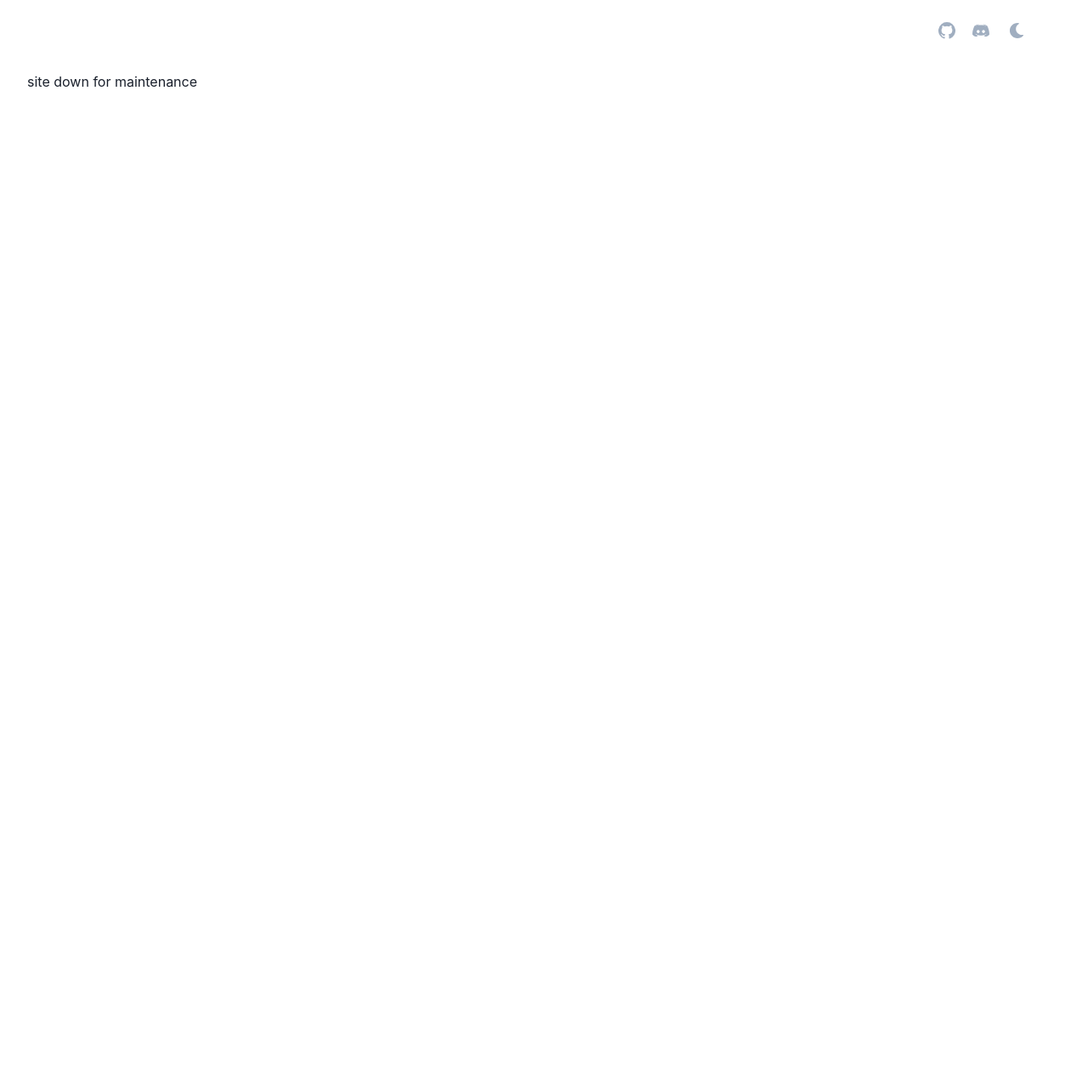
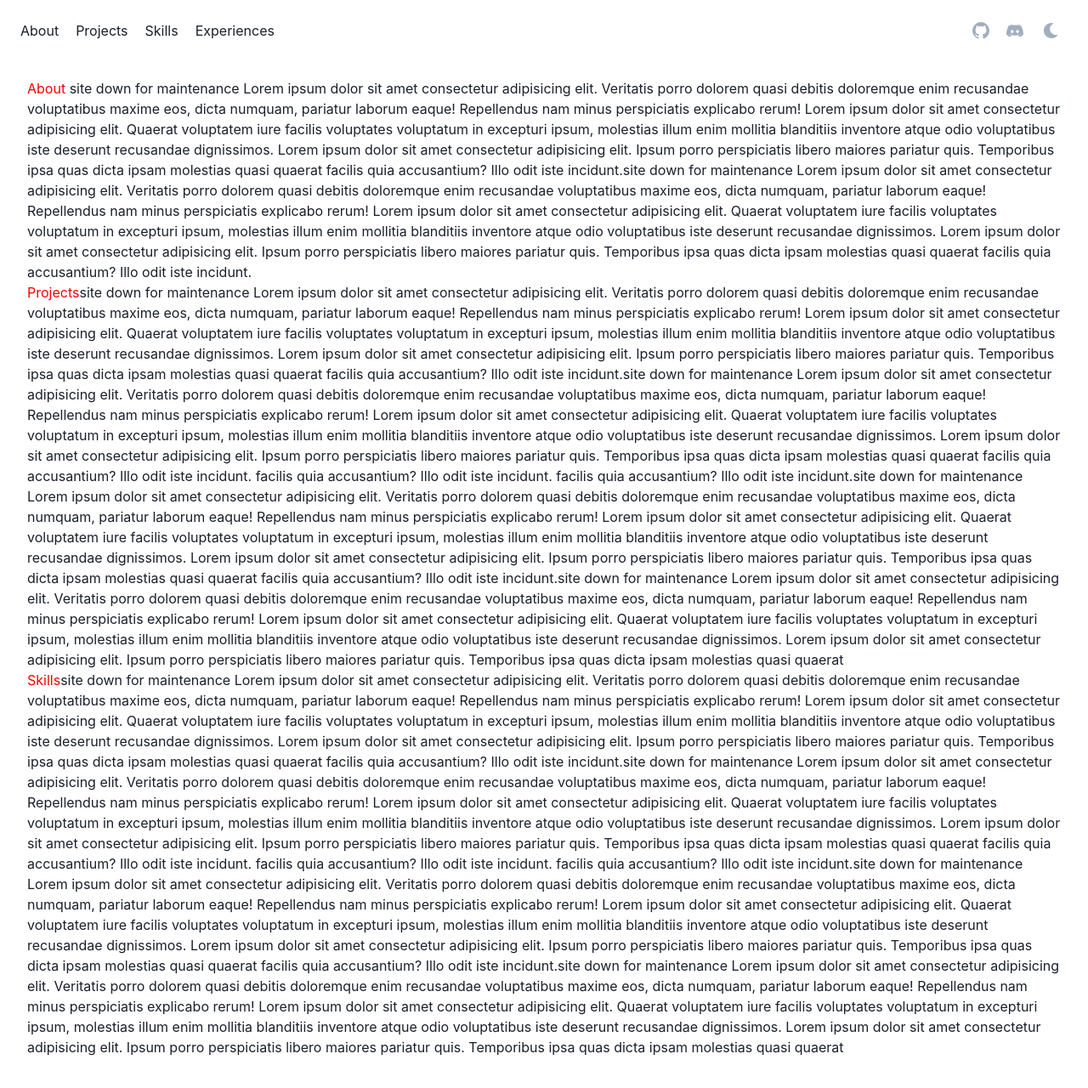
Before and after one commit to anoopkcn/anoopkcn, a React (Create React App) app: page / in a window 1280 px wide. Shown: the top 1280 px of the page at 85% size. Before the commit the page ends 800 px from the top, so only its background shows below. Built offline with nearby package versions, Linux system fonts and the light colour scheme.

Commit message:
Template with pseudo content

```diff
--- a/src/App.css
+++ b/src/App.css
@@ -1 +1,7 @@
 @import-normalize;
+html {
+    scroll-padding-top: 4.6rem; /* height of sticky header */
+  }
+.is-current-page{
+    color: blue;
+}
--- a/src/App.js
+++ b/src/App.js
@@ -2,14 +2,21 @@ import './App.css';
 import Header from './components/header'
 import About from './components/about'
 import Container from './components/container';
+import Skills from './components/skills';
+import Projects from './components/projects';
+import { VStack } from '@chakra-ui/layout';
 
 function App() {
   return (
     <div className="App">
+      <VStack>
       <Header></Header>
       <Container>
         <About></About>
+        <Projects></Projects>
+        <Skills></Skills>
       </Container>
+      </VStack>
     </div>
   );
 }
--- a/src/components/about.jsx
+++ b/src/components/about.jsx
@@ -1,11 +1,32 @@
-import React from 'react';
+import { Box } from "@chakra-ui/layout";
+import React from "react";
 
 function About(props) {
   return (
-    <div>
-      site down for maintenance
-    </div>
-  )
+    <Box id ="about">
+      <span style={{color:"red"}}>About</span> site down for maintenance Lorem ipsum dolor sit amet consectetur
+      adipisicing elit. Veritatis porro dolorem quasi debitis doloremque enim
+      recusandae voluptatibus maxime eos, dicta numquam, pariatur laborum eaque!
+      Repellendus nam minus perspiciatis explicabo rerum! Lorem ipsum dolor sit
+      amet consectetur adipisicing elit. Quaerat voluptatem iure facilis
+      voluptates voluptatum in excepturi ipsum, molestias illum enim mollitia
+      blanditiis inventore atque odio voluptatibus iste deserunt recusandae
+      dignissimos. Lorem ipsum dolor sit amet consectetur adipisicing elit.
+      Ipsum porro perspiciatis libero maiores pariatur quis. Temporibus ipsa
+      quas dicta ipsam molestias quasi quaerat facilis quia accusantium? Illo
+      odit iste incidunt.site down for maintenance Lorem ipsum dolor sit amet
+      consectetur adipisicing elit. Veritatis porro dolorem quasi debitis
+      doloremque enim recusandae voluptatibus maxime eos, dicta numquam,
+      pariatur laborum eaque! Repellendus nam minus perspiciatis explicabo
+      rerum! Lorem ipsum dolor sit amet consectetur adipisicing elit. Quaerat
+      voluptatem iure facilis voluptates voluptatum in excepturi ipsum,
+      molestias illum enim mollitia blanditiis inventore atque odio voluptatibus
+      iste deserunt recusandae dignissimos. Lorem ipsum dolor sit amet
+      consectetur adipisicing elit. Ipsum porro perspiciatis libero maiores
+      pariatur quis. Temporibus ipsa quas dicta ipsam molestias quasi quaerat
+      facilis quia accusantium? Illo odit iste incidunt.
+    </Box>
+  );
 }
 
 export default About;
--- a/src/components/elements.jsx
+++ b/src/components/elements.jsx
@@ -1,7 +1,10 @@
-import { useColorMode, useColorModeValue } from "@chakra-ui/react";
+import { Link, useColorMode, useColorModeValue } from "@chakra-ui/react";
 import { IconButton } from "@chakra-ui/react";
 import { FaMoon, FaSun } from "react-icons/fa"
+import React from "react"
+import { Box, Text } from "@chakra-ui/react"
 
+// Switch between dark and light mode
 export function AccentSwitch() {
   const { toggleColorMode } = useColorMode();
   const SwitchIcon = useColorModeValue(FaMoon, FaSun)
@@ -16,3 +19,25 @@ export function AccentSwitch() {
     </header>
   );
 }
+
+// Logo  component
+export function Logo(props) {
+  return (
+    <Box {...props}>
+      <Text fontSize="lg" fontWeight="bold">
+        Logo
+      </Text>
+    </Box>
+  )
+}
+
+export const MenuItem = ({ children, to = "/", ...rest }) => {
+
+  return (
+    <Link href={to}>
+      <Text display="block" {...rest}>
+        {children}
+      </Text>
+    </Link>
+  )
+}
--- a/src/components/header.jsx
+++ b/src/components/header.jsx
@@ -7,11 +7,12 @@ import {
   Link,
   useColorMode,
   useColorModeValue,
-  } from "@chakra-ui/react"
-  import siteConfig from "../configs/site-config"
-  import { useViewportScroll } from "framer-motion"
-  import React from "react"
-  import { FaMoon, FaSun } from "react-icons/fa"
+} from "@chakra-ui/react";
+import siteConfig from "../configs/site-config";
+import { useViewportScroll } from "framer-motion";
+import React from "react";
+import { FaMoon, FaSun } from "react-icons/fa";
+import { MenuItem } from "./elements";
 
 const DiscordIcon = (props) => (
   <svg viewBox="0 0 146 146" {...props}>
@@ -21,7 +22,7 @@ import {
       fillRule="nonzero"
     />
   </svg>
-  )
+);
 
 const GithubIcon = (props) => (
   <svg viewBox="0 0 20 20" {...props}>
@@ -30,17 +31,23 @@ import {
       d="M10 0a10 10 0 0 0-3.16 19.49c.5.1.68-.22.68-.48l-.01-1.7c-2.78.6-3.37-1.34-3.37-1.34-.46-1.16-1.11-1.47-1.11-1.47-.9-.62.07-.6.07-.6 1 .07 1.53 1.03 1.53 1.03.9 1.52 2.34 1.08 2.91.83.1-.65.35-1.09.63-1.34-2.22-.25-4.55-1.11-4.55-4.94 0-1.1.39-1.99 1.03-2.69a3.6 3.6 0 0 1 .1-2.64s.84-.27 2.75 1.02a9.58 9.58 0 0 1 5 0c1.91-1.3 2.75-1.02 2.75-1.02.55 1.37.2 2.4.1 2.64.64.7 1.03 1.6 1.03 2.69 0 3.84-2.34 4.68-4.57 4.93.36.31.68.92.68 1.85l-.01 2.75c0 .26.18.58.69.48A10 10 0 0 0 10 0"
     />
   </svg>
-  )
-
+);
 
 function HeaderContent() {
-    const { toggleColorMode: toggleMode } = useColorMode()
-    const text = useColorModeValue("dark", "light")
-    const SwitchIcon = useColorModeValue(FaMoon, FaSun)
+  const { toggleColorMode: toggleMode } = useColorMode();
+  const text = useColorModeValue("dark", "light");
+  const SwitchIcon = useColorModeValue(FaMoon, FaSun);
+
   return (
     <>
       <Flex w="100%" h="100%" px="6" align="center" justify="space-between">
         <Flex align="center">
+          <HStack spacing = "5" display={{ base: "none", md: "flex" }}>
+            <MenuItem to="/#about">About</MenuItem>
+            <MenuItem to="/#projects">Projects</MenuItem>
+            <MenuItem to="/#skills">Skills</MenuItem>
+            <MenuItem to="/#">Experiences</MenuItem>
+          </HStack>
         </Flex>
 
         <Flex
@@ -89,19 +96,19 @@ import {
         </Flex>
       </Flex>
     </>
-    )
+  );
 }
 
 function Header(props) {
-    const bg = useColorModeValue("white", "gray.800")
-    const ref = React.useRef()
-    const [y, setY] = React.useState(0)
-    const { height = 0 } = ref.current?.getBoundingClientRect() ?? {}
+  const bg = useColorModeValue("white", "gray.800");
+  const ref = React.useRef();
+  const [y, setY] = React.useState(0);
+  const { height = 0 } = ref.current?.getBoundingClientRect() ?? {};
 
-    const { scrollY } = useViewportScroll()
+  const { scrollY } = useViewportScroll();
   React.useEffect(() => {
-      return scrollY.onChange(() => setY(scrollY.get()))
-    }, [scrollY])
+    return scrollY.onChange(() => setY(scrollY.get()));
+  }, [scrollY]);
 
   return (
     <chakra.header
@@ -117,11 +124,11 @@ import {
       width="full"
       {...props}
     >
-        <chakra.div height="4.5rem" mx="auto" maxW="1200px">
+      <chakra.div height="4.5rem" mx="auto" maxW={{ base: "xl", md: "7xl" }}>
         <HeaderContent />
       </chakra.div>
     </chakra.header>
-    )
+  );
 }
 
-  export default Header
+export default Header;
--- /dev/null
+++ b/src/components/projects.jsx
@@ -0,0 +1,53 @@
+import { Box } from "@chakra-ui/layout";
+import React from "react";
+
+function Projects(props) {
+  return (
+    <Box id ="projects">
+      <span style={{color:"red"}}>Projects</span>site down for maintenance Lorem ipsum dolor sit amet consectetur
+      adipisicing elit. Veritatis porro dolorem quasi debitis doloremque enim
+      recusandae voluptatibus maxime eos, dicta numquam, pariatur laborum eaque!
+      Repellendus nam minus perspiciatis explicabo rerum! Lorem ipsum dolor sit
+      amet consectetur adipisicing elit. Quaerat voluptatem iure facilis
+      voluptates voluptatum in excepturi ipsum, molestias illum enim mollitia
+      blanditiis inventore atque odio voluptatibus iste deserunt recusandae
+      dignissimos. Lorem ipsum dolor sit amet consectetur adipisicing elit.
+      Ipsum porro perspiciatis libero maiores pariatur quis. Temporibus ipsa
+      quas dicta ipsam molestias quasi quaerat facilis quia accusantium? Illo
+      odit iste incidunt.site down for maintenance Lorem ipsum dolor sit amet
+      consectetur adipisicing elit. Veritatis porro dolorem quasi debitis
+      doloremque enim recusandae voluptatibus maxime eos, dicta numquam,
+      pariatur laborum eaque! Repellendus nam minus perspiciatis explicabo
+      rerum! Lorem ipsum dolor sit amet consectetur adipisicing elit. Quaerat
+      voluptatem iure facilis voluptates voluptatum in excepturi ipsum,
+      molestias illum enim mollitia blanditiis inventore atque odio voluptatibus
+      iste deserunt recusandae dignissimos. Lorem ipsum dolor sit amet
+      consectetur adipisicing elit. Ipsum porro perspiciatis libero maiores
+      pariatur quis. Temporibus ipsa quas dicta ipsam molestias quasi quaerat
+      facilis quia accusantium? Illo odit iste incidunt.
+      facilis quia accusantium? Illo odit iste incidunt.
+      facilis quia accusantium? Illo odit iste incidunt.site down for maintenance Lorem ipsum dolor sit amet consectetur
+      adipisicing elit. Veritatis porro dolorem quasi debitis doloremque enim
+      recusandae voluptatibus maxime eos, dicta numquam, pariatur laborum eaque!
+      Repellendus nam minus perspiciatis explicabo rerum! Lorem ipsum dolor sit
+      amet consectetur adipisicing elit. Quaerat voluptatem iure facilis
+      voluptates voluptatum in excepturi ipsum, molestias illum enim mollitia
+      blanditiis inventore atque odio voluptatibus iste deserunt recusandae
+      dignissimos. Lorem ipsum dolor sit amet consectetur adipisicing elit.
+      Ipsum porro perspiciatis libero maiores pariatur quis. Temporibus ipsa
+      quas dicta ipsam molestias quasi quaerat facilis quia accusantium? Illo
+      odit iste incidunt.site down for maintenance Lorem ipsum dolor sit amet
+      consectetur adipisicing elit. Veritatis porro dolorem quasi debitis
+      doloremque enim recusandae voluptatibus maxime eos, dicta numquam,
+      pariatur laborum eaque! Repellendus nam minus perspiciatis explicabo
+      rerum! Lorem ipsum dolor sit amet consectetur adipisicing elit. Quaerat
+      voluptatem iure facilis voluptates voluptatum in excepturi ipsum,
+      molestias illum enim mollitia blanditiis inventore atque odio voluptatibus
+      iste deserunt recusandae dignissimos. Lorem ipsum dolor sit amet
+      consectetur adipisicing elit. Ipsum porro perspiciatis libero maiores
+      pariatur quis. Temporibus ipsa quas dicta ipsam molestias quasi quaerat
+    </Box>
+  );
+}
+
+export default Projects;
--- /dev/null
+++ b/src/components/skills.jsx
@@ -0,0 +1,53 @@
+import { Box } from "@chakra-ui/layout";
+import React from "react";
+
+function About(props) {
+  return (
+    <Box id ="skills">
+      <span style={{color:"red"}}>Skills</span>site down for maintenance Lorem ipsum dolor sit amet consectetur
+      adipisicing elit. Veritatis porro dolorem quasi debitis doloremque enim
+      recusandae voluptatibus maxime eos, dicta numquam, pariatur laborum eaque!
+      Repellendus nam minus perspiciatis explicabo rerum! Lorem ipsum dolor sit
+      amet consectetur adipisicing elit. Quaerat voluptatem iure facilis
+      voluptates voluptatum in excepturi ipsum, molestias illum enim mollitia
+      blanditiis inventore atque odio voluptatibus iste deserunt recusandae
+      dignissimos. Lorem ipsum dolor sit amet consectetur adipisicing elit.
+      Ipsum porro perspiciatis libero maiores pariatur quis. Temporibus ipsa
+      quas dicta ipsam molestias quasi quaerat facilis quia accusantium? Illo
+      odit iste incidunt.site down for maintenance Lorem ipsum dolor sit amet
+      consectetur adipisicing elit. Veritatis porro dolorem quasi debitis
+      doloremque enim recusandae voluptatibus maxime eos, dicta numquam,
+      pariatur laborum eaque! Repellendus nam minus perspiciatis explicabo
+      rerum! Lorem ipsum dolor sit amet consectetur adipisicing elit. Quaerat
+      voluptatem iure facilis voluptates voluptatum in excepturi ipsum,
+      molestias illum enim mollitia blanditiis inventore atque odio voluptatibus
+      iste deserunt recusandae dignissimos. Lorem ipsum dolor sit amet
+      consectetur adipisicing elit. Ipsum porro perspiciatis libero maiores
+      pariatur quis. Temporibus ipsa quas dicta ipsam molestias quasi quaerat
+      facilis quia accusantium? Illo odit iste incidunt.
+      facilis quia accusantium? Illo odit iste incidunt.
+      facilis quia accusantium? Illo odit iste incidunt.site down for maintenance Lorem ipsum dolor sit amet consectetur
+      adipisicing elit. Veritatis porro dolorem quasi debitis doloremque enim
+      recusandae voluptatibus maxime eos, dicta numquam, pariatur laborum eaque!
+      Repellendus nam minus perspiciatis explicabo rerum! Lorem ipsum dolor sit
+      amet consectetur adipisicing elit. Quaerat voluptatem iure facilis
+      voluptates voluptatum in excepturi ipsum, molestias illum enim mollitia
+      blanditiis inventore atque odio voluptatibus iste deserunt recusandae
+      dignissimos. Lorem ipsum dolor sit amet consectetur adipisicing elit.
+      Ipsum porro perspiciatis libero maiores pariatur quis. Temporibus ipsa
+      quas dicta ipsam molestias quasi quaerat facilis quia accusantium? Illo
+      odit iste incidunt.site down for maintenance Lorem ipsum dolor sit amet
+      consectetur adipisicing elit. Veritatis porro dolorem quasi debitis
+      doloremque enim recusandae voluptatibus maxime eos, dicta numquam,
+      pariatur laborum eaque! Repellendus nam minus perspiciatis explicabo
+      rerum! Lorem ipsum dolor sit amet consectetur adipisicing elit. Quaerat
+      voluptatem iure facilis voluptates voluptatum in excepturi ipsum,
+      molestias illum enim mollitia blanditiis inventore atque odio voluptatibus
+      iste deserunt recusandae dignissimos. Lorem ipsum dolor sit amet
+      consectetur adipisicing elit. Ipsum porro perspiciatis libero maiores
+      pariatur quis. Temporibus ipsa quas dicta ipsam molestias quasi quaerat
+    </Box>
+  );
+}
+
+export default About;
```
Lines whose indentation alone changed are shown as unchanged.
